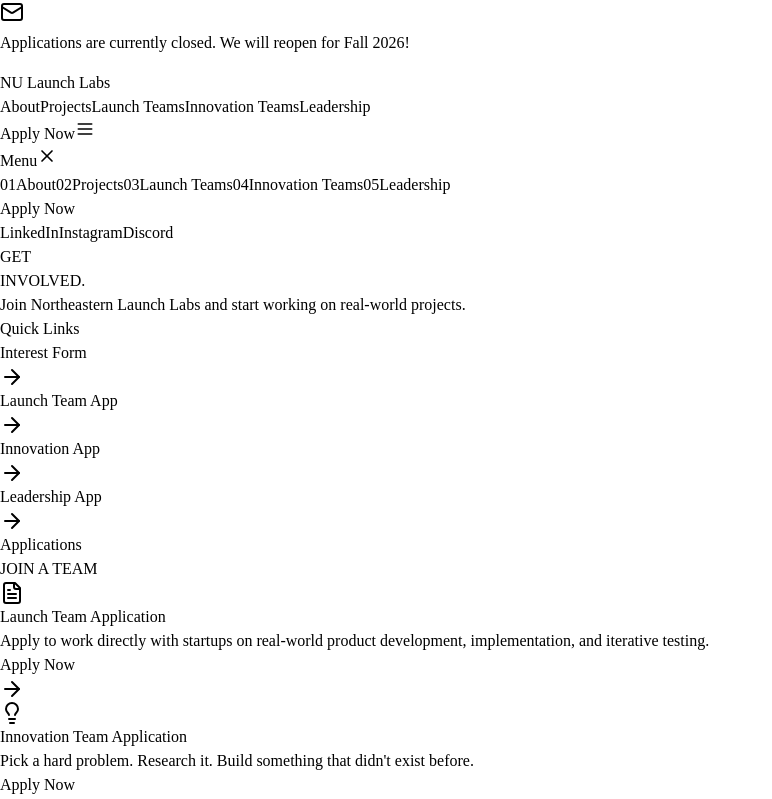
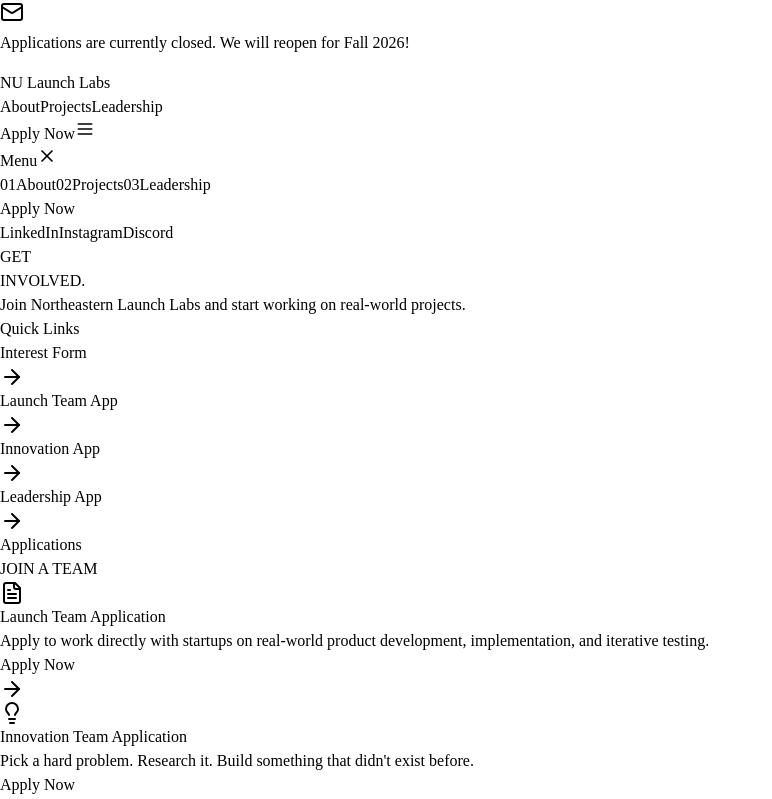
Before and after one commit to helloalara2025/northeastern-launch-labs, a React (Vite) app in the folder client/: page /forms in a window 1280 px wide. Shown: the top 799 px of the page, without its empty margins (0-772 px from the left). Built offline with nearby package versions, Linux system fonts and the light colour scheme.

Commit message:
Checkpoint: Removed Innovation Teams and Launch Teams as separate nav items and routes. Navigation now shows only About, Projects, and Leadership. The unified Projects page already has domain filtering to view innovation vs launch projects.

```diff
--- a/client/public/__manus__/version.json
+++ b/client/public/__manus__/version.json
@@ -1,4 +1,4 @@
 {
-  "version": "26497875",
-  "timestamp": 1776780945788
+  "version": "655e3807",
+  "timestamp": 1776782664062
 }
--- a/client/src/App.tsx
+++ b/client/src/App.tsx
@@ -1,8 +1,6 @@
 import { Router, Route } from "wouter";
 import Home from "./pages/Home";
 import About from "./pages/About";
-import LaunchTeams from "./pages/LaunchTeams";
-import InnovationTeams from "./pages/InnovationTeams";
 import Leadership from "./pages/Leadership";
 import Events from "./pages/Events";
 import Portfolio from "./pages/Portfolio";
@@ -21,8 +19,6 @@ export default function App() {
       <FloatingContact />
       <Route path="/" component={Home} />
       <Route path="/about" component={About} />
-      <Route path="/launch-teams" component={LaunchTeams} />
-      <Route path="/innovation-teams" component={InnovationTeams} />
       <Route path="/leadership" component={Leadership} />
       <Route path="/events" component={Events} />
       <Route path="/portfolio" component={Portfolio} />
--- a/client/src/components/sections/Navigation.tsx
+++ b/client/src/components/sections/Navigation.tsx
@@ -5,8 +5,6 @@ import { Link, useLocation } from "wouter";
 const navLinks = [
   { label: "About", href: "/about" },
   { label: "Projects", href: "/portfolio" },
-  { label: "Launch Teams", href: "/launch-teams" },
-  { label: "Innovation Teams", href: "/innovation-teams" },
   { label: "Leadership", href: "/leadership" },
 ];
 
```
Also changed, not shown: 1 other file (tests, documents, lock files or other folders).
